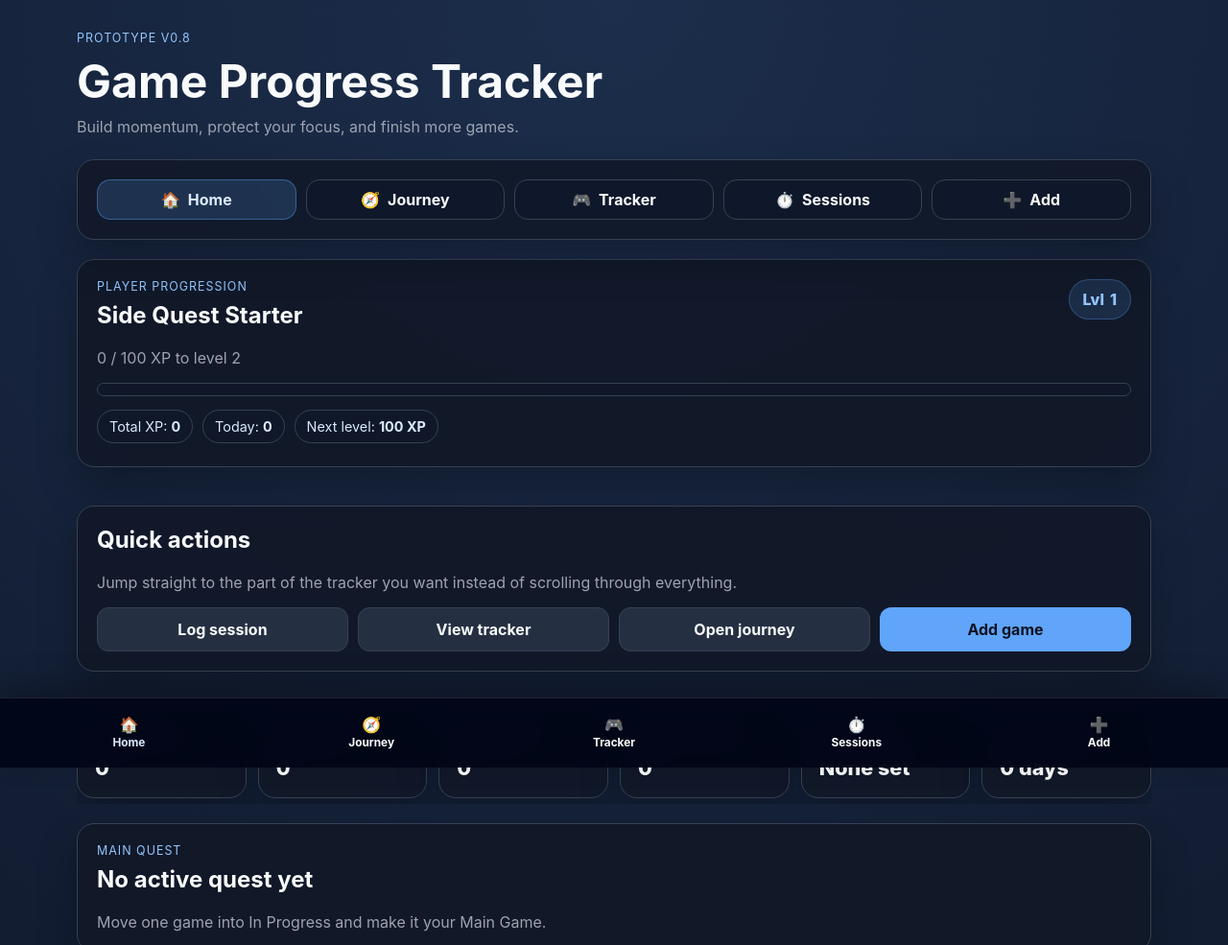
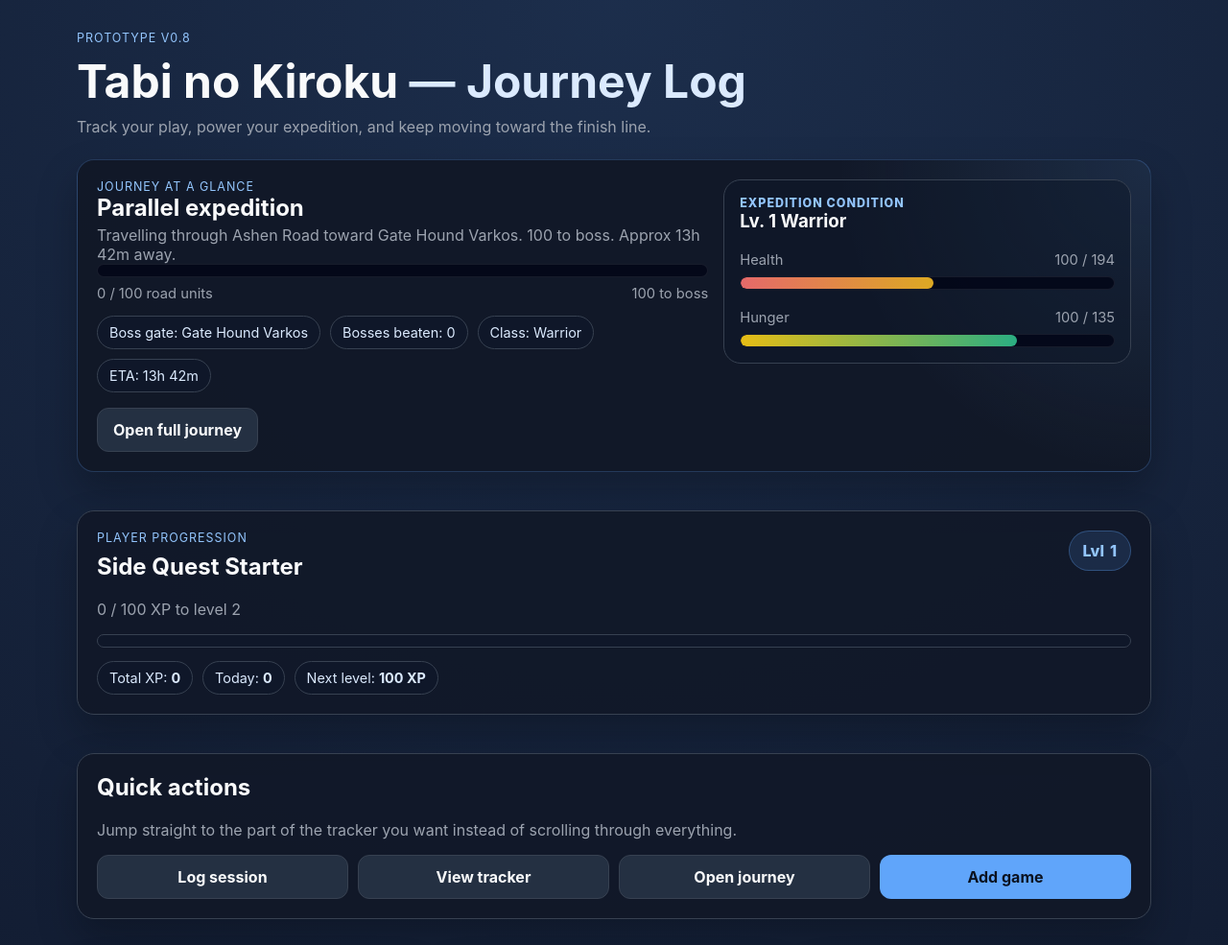
Before and after one commit to Joelsonson/game-progress-tracker, a plain HTML site: page index.html in a window 1280 px wide. Shown: the top 985 px of the page at 96% size. Drawn offline with Linux system fonts and the light colour scheme.

Commit message:
Game named

```diff
--- a/app.js
+++ b/app.js
@@ -225,13 +225,6 @@ let activeScreenId = "home";
 const MOBILE_BREAKPOINT_PX = 900;
 const SCREEN_STORAGE_KEY = "gameTracker.activeScreen";
 const DEFAULT_SCREEN_ID = "home";
-const SCREEN_SECTION_IDS = {
-  home: "screenHome",
-  journey: "screenJourney",
-  tracker: "screenTracker",
-  sessions: "screenSessions",
-  add: "screenAdd",
-};
 
 const gameForm = document.querySelector("#gameForm");
 const addGamePanel = document.querySelector("#addGamePanel");
@@ -275,6 +268,7 @@ const recentSessionsSummaryEl = document.querySelector(
 const recentSessionsListEl = document.querySelector("#recentSessionsList");
 const journeyContentEl = document.querySelector("#journeyContent");
 const journeyMessageEl = document.querySelector("#journeyMessage");
+const homeJourneyContentEl = document.querySelector("#homeJourneyContent");
 
 const coverArtPickerInput = document.querySelector("#coverArtPicker");
 const bannerArtPickerInput = document.querySelector("#bannerArtPicker");
@@ -301,8 +295,6 @@ const appScreens = Array.from(document.querySelectorAll("[data-screen]"));
 const screenNavButtons = Array.from(
   document.querySelectorAll("[data-screen-target]")
 );
-const rootElement = document.documentElement;
-const bodyElement = document.body;
 
 document.addEventListener("DOMContentLoaded", init);
 
@@ -311,9 +303,7 @@ async function init() {
     db = await openDB();
     await repairGamesIfNeeded();
     bindEvents();
-    syncViewportMode();
     setActiveScreen(getPreferredScreenId());
-    applyScreenHash(activeScreenId);
     await renderApp();
   } catch (error) {
     console.error("Failed to initialize app:", error);
@@ -327,6 +317,7 @@ function bindEvents() {
   gamesListEl.addEventListener("click", handleListClick);
   completionSpotlightEl.addEventListener("click", handleListClick);
   journeyContentEl?.addEventListener("click", handleJourneyClick);
+  homeJourneyContentEl?.addEventListener("click", handleHomeJourneyClick);
   coverArtPickerInput.addEventListener("change", () =>
     handleArtPickerChange("cover")
   );
@@ -353,10 +344,7 @@ function bindEvents() {
   }
 
   window.addEventListener("resize", handleViewportResize);
-  window.addEventListener("orientationchange", handleViewportResize);
-  window.addEventListener("pageshow", handleViewportResize);
-}
-
+}
 
 function handleScreenNavClick(event) {
   const targetScreenId = event.currentTarget?.dataset.screenTarget;
@@ -366,60 +354,17 @@ function handleScreenNavClick(event) {
     addGamePanel.open = true;
   }
 
-  const mobileLayoutActive = isMobileViewport();
-
   setActiveScreen(targetScreenId, {
     store: true,
-    scrollToTop: mobileLayoutActive,
+    scrollToTop: isMobileViewport(),
   });
-
-  applyScreenHash(targetScreenId);
-
-  if (!mobileLayoutActive) {
-    scrollScreenIntoView(targetScreenId);
-  }
 }
 
 function handleViewportResize() {
-  syncViewportMode();
   setActiveScreen(activeScreenId || getPreferredScreenId());
 }
 
-function syncViewportMode() {
-  const mobileLayoutActive = isMobileViewport();
-  rootElement?.classList.toggle("is-mobile-layout", mobileLayoutActive);
-  bodyElement?.classList.toggle("is-mobile-layout", mobileLayoutActive);
-}
-
-function applyScreenHash(screenId) {
-  const sectionId = SCREEN_SECTION_IDS[screenId];
-  if (!sectionId) return;
-
-  try {
-    window.history.replaceState(null, "", `#${sectionId}`);
-  } catch (error) {
-    window.location.hash = sectionId;
-  }
-}
-
-function scrollScreenIntoView(screenId) {
-  const sectionId = SCREEN_SECTION_IDS[screenId];
-  const targetElement = sectionId
-    ? document.getElementById(sectionId)
-    : null;
-
-  if (!targetElement) return;
-
-  targetElement.scrollIntoView({
-    behavior: "smooth",
-    block: "start",
-  });
-}
-
 function getPreferredScreenId() {
-  const hashScreenId = getScreenIdFromHash();
-  if (hashScreenId) return hashScreenId;
-
   try {
     const storedScreenId = window.localStorage.getItem(SCREEN_STORAGE_KEY);
     return isValidScreenId(storedScreenId) ? storedScreenId : DEFAULT_SCREEN_ID;
@@ -428,38 +373,18 @@ function getPreferredScreenId() {
   }
 }
 
-function getScreenIdFromHash() {
-  const currentHash = String(window.location.hash || "").replace(/^#/, "");
-  const matchingEntry = Object.entries(SCREEN_SECTION_IDS).find(
-    ([, sectionId]) => sectionId === currentHash
-  );
-
-  return matchingEntry?.[0] || "";
-}
-
 function isValidScreenId(screenId) {
   return appScreens.some((screen) => screen.dataset.screen === screenId);
 }
 
 function isMobileViewport() {
-  const mediaMatch = window.matchMedia(
-    `(max-width: ${MOBILE_BREAKPOINT_PX}px)`
-  ).matches;
-  const visualViewportWidth = Math.round(window.visualViewport?.width || 0);
-  const layoutViewportWidth = Math.round(window.innerWidth || 0);
-  const screenWidth = Math.round(window.screen?.width || 0);
-  const smallestKnownWidth = [visualViewportWidth, layoutViewportWidth, screenWidth]
-    .filter(Boolean)
-    .reduce((smallest, width) => Math.min(smallest, width), Infinity);
-
-  return mediaMatch || smallestKnownWidth <= MOBILE_BREAKPOINT_PX;
+  return window.matchMedia(`(max-width: ${MOBILE_BREAKPOINT_PX}px)`).matches;
 }
 
 function setActiveScreen(screenId, options = {}) {
   const { store = false, scrollToTop = false } = options;
   const nextScreenId = isValidScreenId(screenId) ? screenId : DEFAULT_SCREEN_ID;
 
-  syncViewportMode();
   activeScreenId = nextScreenId;
 
   for (const screen of appScreens) {
@@ -569,7 +494,6 @@ async function handleAddGame(event) {
       store: true,
       scrollToTop: isMobileViewport(),
     });
-    applyScreenHash("tracker");
   } catch (error) {
     if (isCropCancelError(error)) {
       showMessage(formMessage, "Image crop cancelled.", true);
@@ -1006,6 +930,7 @@ async function renderApp() {
     xpSummary
   );
 
+  renderHomeJourney(idleJourney, xpSummary);
   renderPlayerProgress(xpSummary);
   renderStats(sortedGames, sessions);
   renderIdleJourney(idleJourney, sortedGames, sessions, xpSummary);
@@ -2793,6 +2718,111 @@ function rollFocusPenalty({ selectedGame, allGames, meaningfulProgress, minutes
   };
 }
 
+function handleHomeJourneyClick(event) {
+  const button = event.target.closest("button[data-home-action]");
+  if (!button) return;
+
+  if (button.dataset.homeAction === "open-journey") {
+    setActiveScreen("journey", {
+      store: true,
+      scrollToTop: isMobileViewport(),
+    });
+    applyScreenHash("journey");
+
+    if (!isMobileViewport()) {
+      scrollScreenIntoView("journey");
+    }
+  }
+}
+
+function renderHomeJourney(state, xpSummary) {
+  if (!homeJourneyContentEl) return;
+
+  const journeyLevel = getJourneyLevel(state, xpSummary.level);
+  const journeyStats = buildJourneyDerived(state, journeyLevel);
+  const boss = getJourneyBoss(state.bossIndex);
+  const progress = getJourneySegmentProgress(state.totalDistance, state.bossIndex);
+  const hpPercent = clamp((state.currentHp / journeyStats.maxHp) * 100, 0, 100);
+  const hungerPercent = clamp(
+    (state.currentHunger / journeyStats.maxHunger) * 100,
+    0,
+    100
+  );
+  const nextBossEtaHours =
+    progress.remainingDistance / Math.max(0.01, journeyStats.speedPerHour);
+
+  homeJourneyContentEl.innerHTML = `
+    <div class="journey-home-shell">
+      <div class="journey-home-top">
+        <div class="journey-home-copy">
+          <p class="eyebrow">Journey at a glance</p>
+          <h2>Parallel expedition</h2>
+          <p class="muted-text">
+            ${escapeHtml(getJourneyActivityText(state, boss, progress, journeyStats))}
+          </p>
+
+          <div class="journey-progress-track">
+            <div class="journey-progress-fill" style="width: ${progress.percent}%"></div>
+          </div>
+
+          <div class="journey-progress-meta">
+            <span>${progress.currentLabel}</span>
+            <span>${progress.remainingLabel}</span>
+          </div>
+
+          <div class="summary-row">
+            <span class="summary-pill">Boss gate: ${escapeHtml(boss.name)}</span>
+            <span class="summary-pill">Bosses beaten: ${state.bossIndex}</span>
+            <span class="summary-pill">Class: ${escapeHtml(
+              JOURNEY_CLASS_META[state.classType].label
+            )}</span>
+            <span class="summary-pill">ETA: ${escapeHtml(
+              state.status === "recovering"
+                ? getRecoveryText(state)
+                : formatDurationHours(nextBossEtaHours)
+            )}</span>
+          </div>
+        </div>
+
+        <div class="journey-home-meters">
+          <div>
+            <p class="journey-overline">Expedition condition</p>
+            <h3>Lv. ${journeyLevel} ${escapeHtml(
+              JOURNEY_CLASS_META[state.classType].label
+            )}</h3>
+          </div>
+
+          <div class="journey-home-meter">
+            <div class="resource-meta">
+              <span>Health</span>
+              <span>${Math.round(state.currentHp)} / ${journeyStats.maxHp}</span>
+            </div>
+            <div class="resource-track">
+              <div class="resource-fill resource-fill-health" style="width: ${hpPercent}%"></div>
+            </div>
+          </div>
+
+          <div class="journey-home-meter">
+            <div class="resource-meta">
+              <span>Hunger</span>
+              <span>${Math.round(state.currentHunger)} / ${journeyStats.maxHunger}</span>
+            </div>
+            <div class="resource-track">
+              <div class="resource-fill resource-fill-hunger" style="width: ${hungerPercent}%"></div>
+            </div>
+          </div>
+        </div>
+      </div>
+
+      <div class="journey-home-actions">
+        <button type="button" class="secondary-button" data-home-action="open-journey">
+          Open full journey
+        </button>
+      </div>
+    </div>
+  `;
+}
+
 async function handleJourneyClick(event) {
   const button = event.target.closest("button[data-journey-action]");
   if (!button) return;
--- a/index.html
+++ b/index.html
@@ -3,17 +3,17 @@
   <head>
     <meta charset="UTF-8" />
     <meta name="viewport" content="width=device-width, initial-scale=1.0, viewport-fit=cover" />
-    <title>Game Progress Tracker</title>
+    <title>Tabi no Kiroku — Journey Log</title>
     <meta name="theme-color" content="#020617" />
-    <link rel="stylesheet" href="styles.css?v=20260323b" />
+    <link rel="stylesheet" href="styles.css?v=20260323c" />
   </head>
   <body>
     <main class="app-shell">
       <header class="hero">
         <p class="eyebrow">Prototype v0.8</p>
-        <h1>Game Progress Tracker</h1>
+        <h1><span class="brand-title-main">Tabi no Kiroku</span><span class="brand-title-divider"> — </span><span class="brand-title-sub">Journey Log</span></h1>
         <p class="hero-text">
-          Build momentum, protect your focus, and finish more games.
+          Track your play, power your expedition, and keep moving toward the finish line.
         </p>
       </header>
 
@@ -44,6 +44,10 @@
 
       <div class="mobile-screen-group">
         <section id="screenHome" class="mobile-screen is-active" data-screen="home">
+          <section id="homeJourneyPanel" class="panel journey-panel home-journey-panel">
+            <div id="homeJourneyContent" class="journey-home-shell"></div>
+          </section>
+
           <section class="panel player-panel">
             <div class="player-panel-header">
               <div>
@@ -372,28 +376,6 @@
       </div>
     </main>
 
-    <nav class="mobile-tabbar" aria-label="Primary">
-      <button type="button" class="mobile-tab-button is-active" data-screen-target="home">
-        <span class="mobile-tab-icon">🏠</span>
-        <span class="mobile-tab-label">Home</span>
-      </button>
-      <button type="button" class="mobile-tab-button" data-screen-target="journey">
-        <span class="mobile-tab-icon">🧭</span>
-        <span class="mobile-tab-label">Journey</span>
-      </button>
-      <button type="button" class="mobile-tab-button" data-screen-target="tracker">
-        <span class="mobile-tab-icon">🎮</span>
-        <span class="mobile-tab-label">Tracker</span>
-      </button>
-      <button type="button" class="mobile-tab-button" data-screen-target="sessions">
-        <span class="mobile-tab-icon">⏱️</span>
-        <span class="mobile-tab-label">Sessions</span>
-      </button>
-      <button type="button" class="mobile-tab-button" data-screen-target="add">
-        <span class="mobile-tab-icon">➕</span>
-        <span class="mobile-tab-label">Add</span>
-      </button>
-    </nav>
 
     <input id="coverArtPicker" type="file" accept="image/*" hidden />
     <input id="bannerArtPicker" type="file" accept="image/*" hidden />
@@ -493,6 +475,6 @@
       </div>
     </div>
 
-    <script type="module" src="./app.js?v=20260323b"></script>
+    <script type="module" src="./app.js?v=20260323c"></script>
   </body>
 </html>
--- a/styles.css
+++ b/styles.css
@@ -1534,126 +1534,117 @@ textarea {
   }
 }
 
-html {
-  scroll-behavior: smooth;
-}
-
-body {
-  overflow-x: hidden;
-  overscroll-behavior-y: none;
-}
-
-button {
-  touch-action: manipulation;
-  -webkit-tap-highlight-color: transparent;
+.brand-title-main,
+.brand-title-sub,
+.brand-title-divider {
+  display: inline;
+}
+
+.brand-title-sub,
+.brand-title-divider {
+  color: #dbeafe;
+}
+
+.home-journey-panel {
+  border-color: rgba(96, 165, 250, 0.24);
+}
+
+.journey-home-shell {
+  display: grid;
+  gap: 16px;
+}
+
+.journey-home-top {
+  display: grid;
+  grid-template-columns: minmax(0, 1.2fr) minmax(220px, 0.8fr);
+  gap: 16px;
+  align-items: start;
+}
+
+.journey-home-copy h2,
+.journey-home-meters h3 {
+  margin: 0;
+}
+
+.journey-home-copy p,
+.journey-home-meters p {
+  margin-bottom: 0;
+}
+
+.journey-home-meters {
+  display: grid;
+  gap: 12px;
+  padding: 16px;
+  border-radius: 18px;
+  border: 1px solid var(--border);
+  background: rgba(15, 23, 42, 0.52);
+}
+
+.journey-home-meter {
+  display: grid;
+  gap: 8px;
+}
+
+.journey-home-actions {
+  display: flex;
+  gap: 10px;
+  flex-wrap: wrap;
+}
+
+.summary-pill {
+  flex: 0 0 auto;
+  white-space: nowrap;
 }
 
 .mobile-tabbar {
-  padding-bottom: calc(10px + env(safe-area-inset-bottom));
-  padding-bottom: calc(10px + constant(safe-area-inset-bottom));
-}
+  display: none !important;
+}
+
+@media (max-width: 900px) {
+  .app-shell {
+    padding-bottom: calc(32px + env(safe-area-inset-bottom));
+  }
+
+  .quick-actions-panel {
+    display: none;
+  }
+
+  .journey-home-top {
+    grid-template-columns: 1fr;
+  }
+
+  .mobile-quick-switch {
+    top: 10px;
+  }
+
+  .brand-title-divider,
+  .brand-title-sub {
+    display: none;
+  }
+
+  .brand-title-main {
+    display: inline-block;
+  }
+}
+
+@media (max-width: 720px) {
+  .journey-home-actions {
+    display: grid;
+    grid-template-columns: 1fr;
+  }
+
+  .summary-row {
+    padding-inline: 1px;
+  }
+}
+
+html.is-mobile-layout .quick-actions-panel,
+body.is-mobile-layout .quick-actions-panel {
+  display: none;
+}
+
 
 html.is-mobile-layout .app-shell,
 body.is-mobile-layout .app-shell {
-  padding-bottom: calc(104px + env(safe-area-inset-bottom));
-  padding-bottom: calc(104px + constant(safe-area-inset-bottom));
-}
-
-html.is-mobile-layout .mobile-quick-switch,
-body.is-mobile-layout .mobile-quick-switch {
-  display: block;
-  position: sticky;
-  top: 12px;
-  z-index: 35;
-  background: rgba(17, 24, 39, 0.82);
-  backdrop-filter: blur(12px);
-}
-
-html.is-mobile-layout .mobile-screen,
-body.is-mobile-layout .mobile-screen {
-  display: none;
-}
-
-html.is-mobile-layout .mobile-screen.is-active,
-body.is-mobile-layout .mobile-screen.is-active {
-  display: grid;
-}
-
-html.is-mobile-layout .mobile-tabbar,
-body.is-mobile-layout .mobile-tabbar {
-  position: fixed;
-  left: 0;
-  right: 0;
-  bottom: 0;
-  z-index: 999;
-  display: flex;
-  gap: 8px;
-  min-height: 68px;
-  padding: 10px 12px calc(10px + env(safe-area-inset-bottom));
-  padding: 10px 12px calc(10px + constant(safe-area-inset-bottom));
-  background: rgba(2, 6, 23, 0.96);
-  border-top: 1px solid rgba(148, 163, 184, 0.18);
-  backdrop-filter: blur(14px);
-  box-shadow: 0 -12px 32px rgba(0, 0, 0, 0.28);
-}
-
-html.is-mobile-layout .mobile-tab-button,
-body.is-mobile-layout .mobile-tab-button {
-  flex: 1;
-  min-width: 0;
-  padding: 8px 4px;
-  flex-direction: column;
-  gap: 4px;
-  border-radius: 12px;
-  background: transparent;
-  border-color: transparent;
-}
-
-html.is-mobile-layout .mobile-tab-label,
-body.is-mobile-layout .mobile-tab-label {
-  font-size: 0.74rem;
-  white-space: nowrap;
-}
-
-html.is-mobile-layout .stats-grid,
-body.is-mobile-layout .stats-grid {
-  grid-template-columns: none;
-  grid-auto-flow: column;
-  grid-auto-columns: minmax(148px, 70vw);
-  overflow-x: auto;
-  scroll-snap-type: x mandatory;
-  padding-bottom: 6px;
-  margin-bottom: 0;
-  gap: 12px;
-}
-
-html.is-mobile-layout .summary-row,
-body.is-mobile-layout .summary-row,
-html.is-mobile-layout .game-actions,
-body.is-mobile-layout .game-actions {
-  flex-wrap: nowrap;
-  overflow-x: auto;
-  scrollbar-width: thin;
-}
-
-html.is-mobile-layout .summary-row,
-body.is-mobile-layout .summary-row {
-  padding-bottom: 4px;
-}
-
-html.is-mobile-layout .game-actions,
-body.is-mobile-layout .game-actions {
-  padding-bottom: 6px;
-}
-
-html.is-mobile-layout .game-actions > *,
-body.is-mobile-layout .game-actions > *,
-html.is-mobile-layout .stat-card,
-body.is-mobile-layout .stat-card,
-html.is-mobile-layout .summary-pill,
-body.is-mobile-layout .summary-pill,
-html.is-mobile-layout .completed-deck-item,
-body.is-mobile-layout .completed-deck-item {
-  scroll-snap-align: start;
-  flex: 0 0 auto;
-}
+  padding-bottom: calc(32px + env(safe-area-inset-bottom));
+}
```
